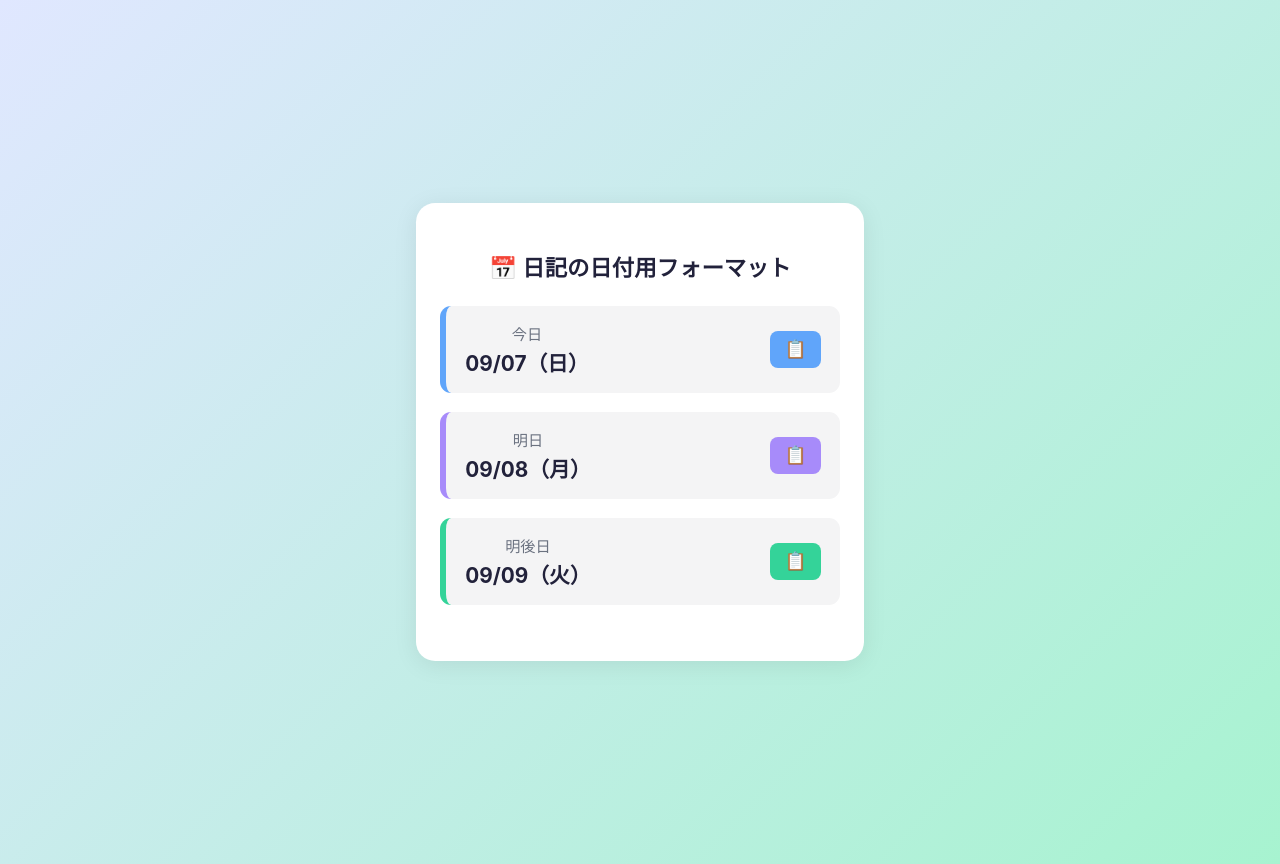
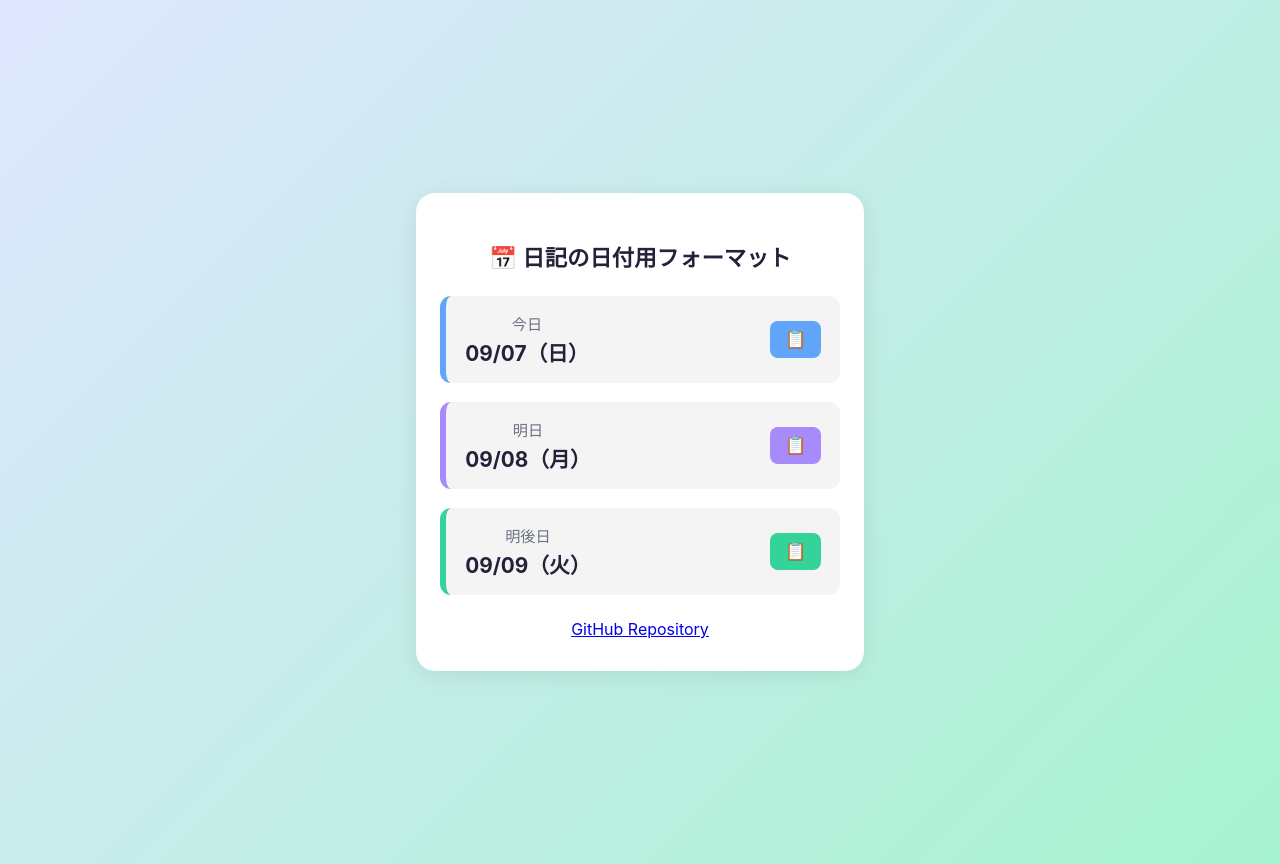
Before and after one commit to twtwtw-gj/diary-date-formatter, a React (Vite) app: page / in a window 1280 px wide. Built offline with nearby package versions, Linux system fonts and the light colour scheme.

Commit message:
Add the link.
delete TODO.md
delete robots.txt

```diff
--- a/src/ThreeDaysDateApp.jsx
+++ b/src/ThreeDaysDateApp.jsx
@@ -30,8 +30,6 @@ export default function ThreeDaysDateApp() {
       console.error('コピーに失敗しました:', err);
     }
   };
-
-
 
   useEffect(() => {
     setDates({
@@ -99,6 +97,18 @@ export default function ThreeDaysDateApp() {
             {copyMessage}
           </div>
         )}
+
+        {/* GitHub Repository Link */}
+        <div className="github-link-container">
+          <a
+            href="https://github.com/twtwtw-gj/diary-date-formatter"
+            target="_blank"
+            rel="noopener noreferrer"
+            className="github-link"
+          >
+            GitHub Repository
+          </a>
+        </div>
       </div>
     </div>
   );
```
Also changed, not shown: public/robots.txt (deleted), 1 other file (tests, documents, lock files or other folders).
